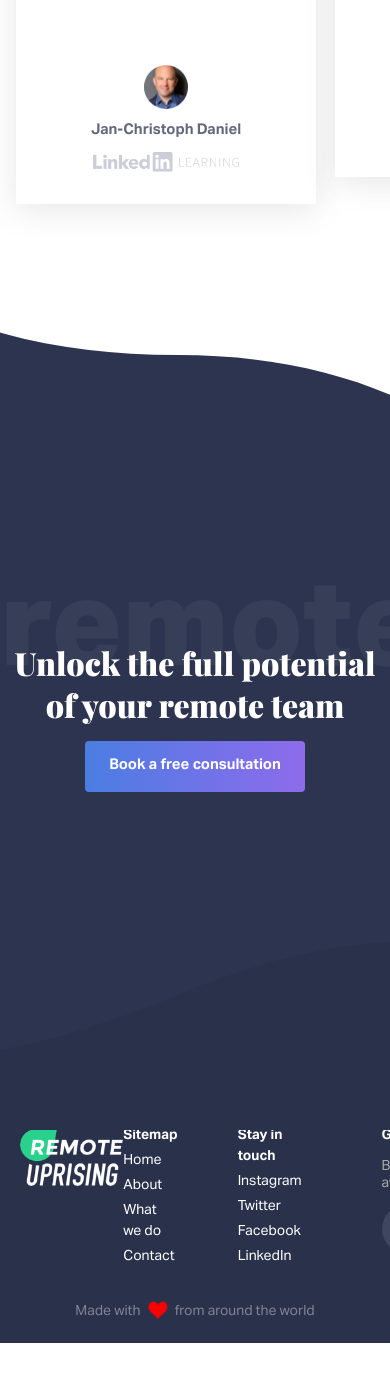
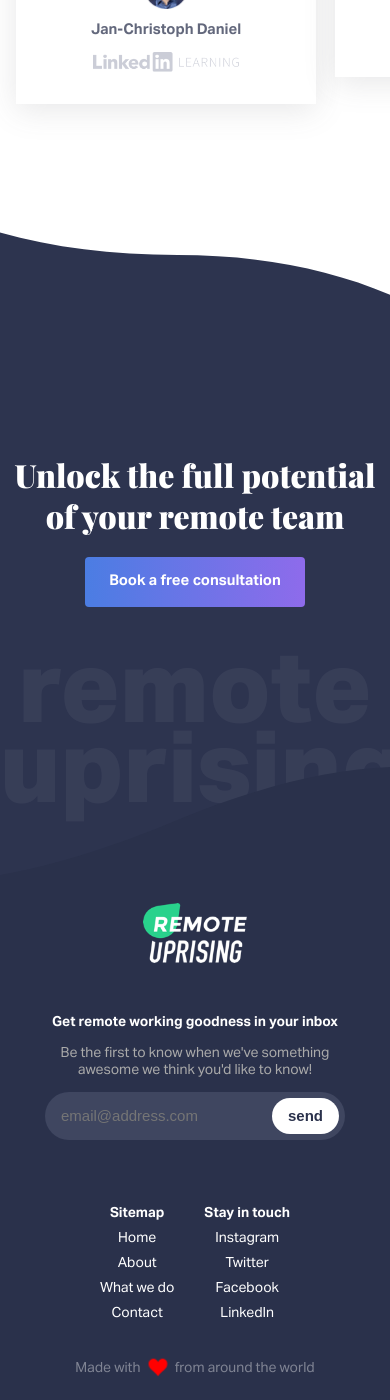
Before and after one commit to jmeistrich/jmeistrich.github.io, a Jekyll site: the page remote-uprising/index.html, which Jekyll copies as it is, in a window 390 px wide and 1400 px high, scrolled down 8810 px. Built offline with Jekyll 4.4.1, drawn with Linux system fonts in a browser that asks for light colours; nearby versions of some CDN libraries; library files that are not in the unit come from our copies; before the commit the page ends 10153 px from its top, so only the background shows below that.

Commit message:
Rest of the page is responsive

```diff
--- a/remote-uprising/index.html
+++ b/remote-uprising/index.html
@@ -161,14 +161,14 @@
             <div class="sectionHeader">We help companies thrive remotely</div>
             <div class="sectionText">Whether you’re already distributed or want to go remote, we bring you our secrets from a decade of battle-testing the best ways to hire, retain and work with top talent from anywhere in the world.</div>
             <div class="goodCompany flexbox flex-wrap">
-                <div>You're in good company</div>
+                <div class="yourein">You're in good company</div>
                 <img style="height: 20px" src="img/Logo_Dropbox2.png" />
                 <img style="height: 36px" src="img/Logo_salesforce.png" />
                 <img style="height: 26px" src="img/Logo_ga.png" />
+                <img style="height: 20px" src="img/Logo_googleforstartups.png" />
                 <img style="height: 36px" src="img/Logo_muru-D.png" />
                 <img style="height: 36px" src="img/Logo_hub.png" />
                 <img style="height: 18px" src="img/Logo_miro.png" />
-                <img style="height: 20px" src="img/Logo_googleforstartups.png" />
             </div>
         </div>
 
@@ -262,9 +262,9 @@
             </svg>
         </div>
 
-        <div class="sectionCover sw">
+        <div class="sectionCover mw">
             <div class="sectionCoverBG"></div>
-            <div class="flexbox mw">
+            <div class="flexbox">
                 <div class="f1">
                     <div class="sectionGreenHeader">WHAT WE COVER</div>
                     <div class="sectionHeader">Expertise across every aspect of remote teams</div>
@@ -313,7 +313,7 @@
                     </div>
                 </div>
             </div>
-            <div class="row2 flexbox mw">
+            <div class="row2 flexbox">
                 <div class="coverImages f1">
                     <div>
                         <img src="img/homepage_expertiseimg4.png" />
@@ -356,7 +356,7 @@
                             <div class="coverText">Remote leadership and management can often prove tricky. We help you gain awareness of the common issues that arise, and equip you with the right knowledge and strategies to successfully lead from afar.</div>
                         </div>
                     </div>
-                    <div>
+                    <div class="buttonWrapper">
                         <a class="button buttonGetInTouch" href="contact.html">
                             <div class="b">Book a free consultation</div>
                         </a>
@@ -458,8 +458,9 @@
         </div>
 
         <div class="sectionUnlock sw center">
+            <div class="sectionUnlockBG"></div>
             <div>
-                <div class="headerFaded">remoteuprising</div>
+                <div class="headerFaded"><span>remote</span><span>uprising</span></div>
                 <div class="sectionHeader">Unlock the full potential of your remote team</div>
                 <div>
                     <a class="button buttonGetInTouch" href="contact.html">
@@ -486,25 +487,12 @@
         </div>
 
         <div class="sectionFooter sw">
-            <div class="flexbox mw">
-                <div class="f1">
+            <div class="footerContent flexbox mw">
+                <div class="logoWrapper f1">
                     <img class="logo" src="img/remoteuprising_logo.png" />
                 </div>
-                <div class="buttons">
-                    <div><b>Sitemap</b></div>
-                    <div><a href="/">Home</a></div>
-                    <div><a href="/about">About</a></div>
-                    <div><a href="/">What we do</a></div>
-                    <div><a href="/">Contact</a></div>
-                </div>
-                <div class="buttons2 buttons">
-                    <div><b>Stay in touch</b></div>
-                    <div><a href="/">Instagram</a></div>
-                    <div><a href="/">Twitter</a></div>
-                    <div><a href="/">Facebook</a></div>
-                    <div><a href="/">LinkedIn</a></div>
-                </div>
-                <div>
+                <div class="footerRight flexbox">
+                    <div class="signupForm">
                         <div><b>Get remote working goodness in your inbox</b></div>
                         <div class="faded">Be the first to know when we've something awesome we think you'd like to know!</div>
                         <form action=""
@@ -522,7 +510,23 @@
                             </div>
                         </form>
                     </div>
-
+                    <div class="flexbox">
+                        <div class="buttons">
+                            <div><b>Sitemap</b></div>
+                            <div><a href="/">Home</a></div>
+                            <div><a href="/about">About</a></div>
+                            <div><a href="/">What we do</a></div>
+                            <div><a href="/">Contact</a></div>
+                        </div>
+                        <div class="buttons2 buttons">
+                            <div><b>Stay in touch</b></div>
+                            <div><a href="/">Instagram</a></div>
+                            <div><a href="/">Twitter</a></div>
+                            <div><a href="/">Facebook</a></div>
+                            <div><a href="/">LinkedIn</a></div>
+                        </div>
+                    </div>
+                </div>
             </div>
             <div class="bottomHeart center">
                 <span>Made with</span>
--- a/remote-uprising/main.css
+++ b/remote-uprising/main.css
@@ -32,7 +32,7 @@
   max-width: 1210px;
   margin-left: auto;
   margin-right: auto;
-  padding: 0 20px;
+  padding: 0 40px;
 }
 .sw {
   position: relative;
@@ -336,9 +336,29 @@
 .goodCompany {
   color: #B0B4C3;
   margin-top: 120px;
-}
-.goodCompany * + * {
-  margin-left: 48px;
+  max-width: 1040px;
+  margin-left: auto;
+  margin-right: auto;
+  line-height: 56px;
+  justify-content: space-between;
+}
+@media (max-width: 1140px) {
+  .goodCompany {
+    max-width: 520px;
+  }
+}
+@media (max-width: 500px) {
+  .goodCompany {
+    max-width: 380px;
+  }
+  .goodCompany .yourein {
+    width: 100%;
+  }
+}
+.goodCompany img {
+  height: 16px;
+  margin-top: 16px;
+  margin-bottom: 16px;
 }
 .sectionText {
   max-width: 600px;
@@ -357,15 +377,18 @@
   bottom: 200px;
 }
 .sectionWhatWeDo .sectionHeader {
-  margin: 30px auto 80px auto;
+  margin: 30px auto 0 auto;
 }
 .sectionWhatWeDo .button {
   border-radius: 4px;
   padding: 8px 24px;
 }
 .sectionWhatWeDo .weDoContent > div {
+  margin-left: auto;
+  margin-right: auto;
   padding: 0 20px;
   height: 520px;
+  margin-top: 80px;
   flex-direction: column;
   -ms-flex-direction: column;
   -webkit-flex-direction: column;
@@ -392,6 +415,12 @@
   -ms-flex: 1;
   flex: 1;
 }
+@media (max-width: 960px) {
+  .sectionWhatWeDo .weDoContent > div {
+    min-width: 340px;
+    max-width: 340px;
+  }
+}
 .sectionWhatWeDo .weDoContent .imgBig {
   padding: 0 12px;
   width: 100%;
@@ -430,6 +459,7 @@
   right: 0;
   top: 360px;
   bottom: 300px;
+  z-index: -1;
 }
 .sectionCover img {
   width: 100%;
@@ -476,31 +506,81 @@
 .sectionCover .button {
   margin-left: 56px;
 }
+@media (max-width: 900px) {
+  .sectionCover .coverImages {
+    display: none;
+  }
+  .sectionCover .spacer {
+    display: none;
+  }
+  .sectionCover .row2 {
+    margin: 0;
+  }
+  .sectionCover .buttonWrapper {
+    text-align: center;
+  }
+  .sectionCover .button {
+    margin: 0;
+  }
+}
 .shapeCoverBottom {
   margin-top: -300px;
 }
 .sectionUnlock {
+  padding-bottom: 280px;
+  margin-top: -250px;
+}
+.sectionUnlock .sectionUnlockBG {
   background: #2d344f;
-  height: 280px;
-  margin-top: -2px;
-}
-.sectionUnlock > div {
   position: absolute;
+  top: 250px;
+  bottom: 0;
   left: 0;
   right: 0;
+}
+.sectionUnlock .button {
+  margin-top: 20px;
+}
+@media (max-width: 800px) {
+  .sectionUnlock {
     text-align: center;
   }
-.sectionUnlock > div .headerFaded {
-  margin-top: -260px;
+  .sectionUnlock .headerFaded {
+    position: absolute;
+    top: 200px;
+    left: 0;
+    right: 0;
+    font-size: 100px;
+    font-weight: 900;
+    color: rgba(255, 255, 255, 0.05);
+  }
+  .sectionUnlock .sectionHeader {
+    color: white;
+    font-weight: 900;
+    font-size: 32px;
+    max-width: 400px;
+    margin: -200px auto 0 auto;
+  }
+  .sectionUnlock span {
+    display: block;
+    line-height: 0.8;
+  }
+}
+@media (min-width: 801px) {
+  .sectionUnlock {
+    padding-bottom: 280px;
+  }
+  .sectionUnlock .headerFaded {
     font-size: 120px;
     font-weight: 900;
     color: rgba(255, 255, 255, 0.05);
   }
-.sectionUnlock > div .sectionHeader {
+  .sectionUnlock .sectionHeader {
     color: white;
     font-weight: 900;
     font-size: 32px;
     margin-top: -80px;
+  }
 }
 .sectionFooter {
   background: #2a314b;
@@ -569,6 +649,50 @@
 .sectionFooter .bottomHeart span {
   color: white;
   opacity: 0.4;
+}
+@media (max-width: 800px) {
+  .sectionFooter .buttons2 {
+    margin: 0 40px 0 30px;
+  }
+}
+@media (max-width: 700px) {
+  .sectionFooter {
+    text-align: center;
+    margin-top: -50px;
+    z-index: 2;
+  }
+  .sectionFooter .footerContent,
+  .sectionFooter .footerRight {
+    align-items: center;
+    flex-direction: column;
+    -ms-flex-direction: column;
+    -webkit-flex-direction: column;
+    justify-content: space-around;
+    -ms-justify-content: space-around;
+    -webkit-justify-content: space-around;
+    -webkit-box-pack: center;
+    -webkit-box-align: center;
+    -webkit-box-orient: vertical;
+  }
+  .sectionFooter .footerContent > div,
+  .sectionFooter .footerRight > div {
+    min-width: 50%;
+    margin-left: auto;
+    margin-right: auto;
+  }
+  .sectionFooter .buttons2 {
+    margin-right: 0;
+  }
+  .sectionFooter .signupForm {
+    margin-top: 50px;
+    margin-bottom: 50px;
+  }
+}
+@media (min-width: 701px) {
+  .sectionFooter .footerRight {
+    -webkit-flex-direction: row-reverse;
+    flex-direction: row-reverse;
+  }
 }
 .sectionAbout {
   margin-top: -60px;
@@ -710,7 +834,7 @@
 }
 @media (max-width: 699px) {
   .sectionWorld .teamImgs {
-    margin: 40px -20px 0 -20px;
+    margin: 40px -40px 0 -40px;
   }
   .sectionWorld .teamImgs > div {
     width: 100%;
@@ -1418,8 +1542,7 @@
   margin-top: -350px;
 }
 .shapeFooter {
-  background-color: #2D344F;
-  margin-top: -160px;
+  margin-top: -140px;
   z-index: 2;
 }
 a {
```
Also changed, not shown: remote-uprising/main.less (+124 -11 lines). Lines whose indentation alone changed are shown as unchanged.
